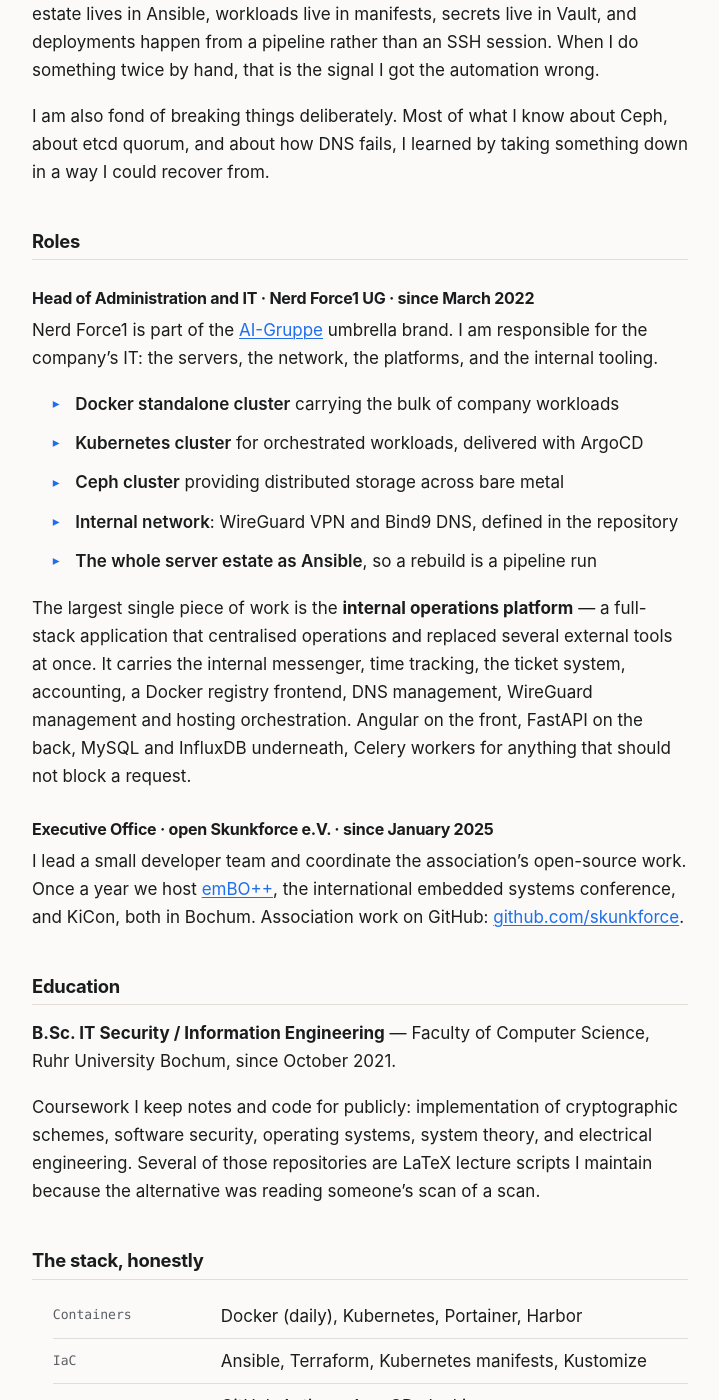
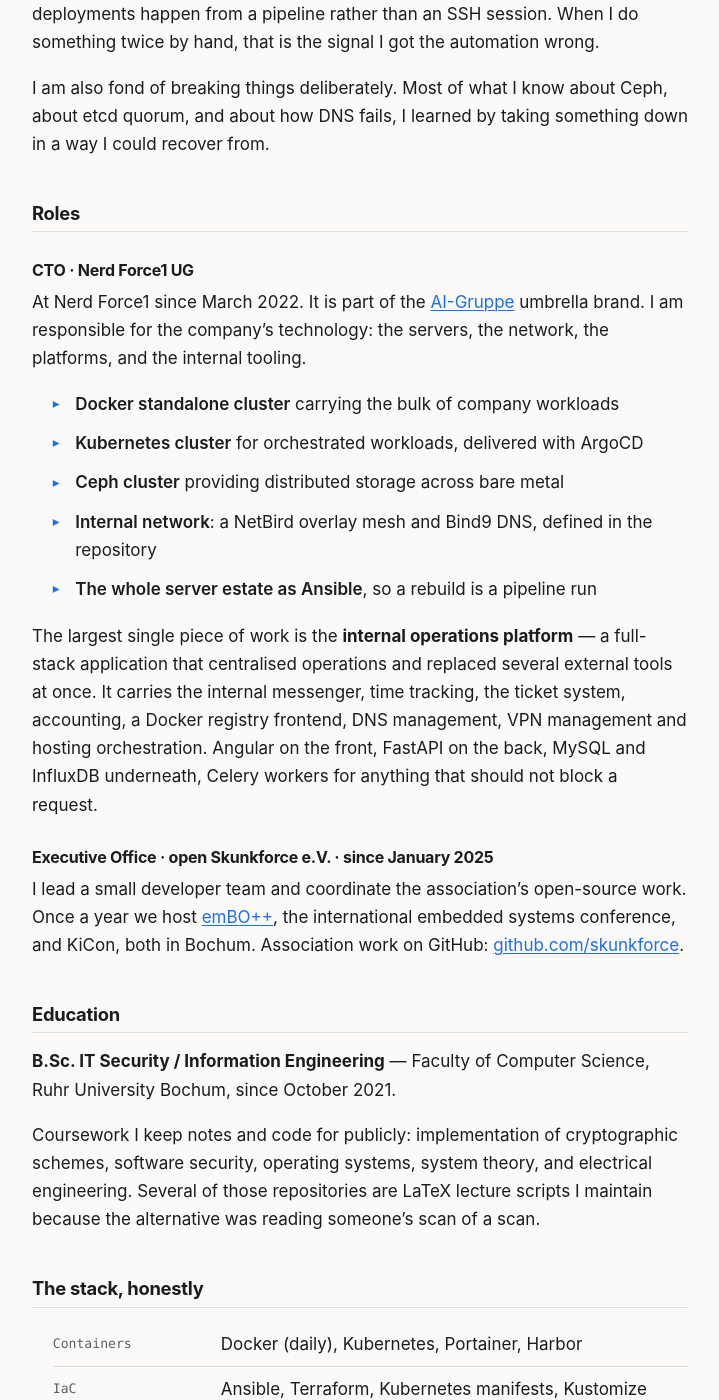
Before and after one commit to PhilippTheServer/PhilippTheServer.github.io, a Jekyll site: the page built from about.md, in a window 1280 px wide and 1400 px high, scrolled down 879 px. Shown: the whole window, without its empty margins (280-999 px from the left). Built offline with Jekyll 4.4.1, drawn with Linux system fonts in a browser that asks for light colours; some of the changed text lies outside the part shown.

Commit message:
Correct the job title and the VPN (#8)
Two things the site claimed that are not true, both corrected by Philipp.

**Title.** He is CTO at Nerd Force1 UG, not Head of Administration and IT. I
took the wrong title from the ORCID employment entry, which still reads the old
one. A dated, self-asserted record is good evidence and it is not the person.

That had a second-order effect worth fixing: llms.txt told language models the
ORCID record was "the authoritative source for his roles". With the two
disagreeing, that sentence pointed models at the wrong answer. ORCID is now
described as the persistent identifier for the person, and llms.txt says
explicitly that this site is authoritative for the current role, naming the
stale ORCID title so a model that reads both knows which to believe.

**VPN.** He administers Bind9 and NetBird, not a plain WireGuard deployment.
Every surface describing what he runs is corrected: the "What I run" lists, the
stack table, knowsAbout in the JSON-LD, the networking skill and work highlight
in resume.json, and llms.txt.

/posts/netbird-vpn/ keeps its WireGuard references. NetBird is built on
WireGuard and the article describes the technology, where "WireGuard does the
actual encryption" is correct.

The platform feature "WireGuard management" became "VPN management" rather than
"NetBird management" — that feature list came from the GitHub profile README and
I do not know which it manages, so it now says the part that is true either way.

check_site.rb asserts the title in profile.json and resume.json, and that
WireGuard appears on no surface describing what he administers. llms.txt is the
exception, because the note explaining the distinction has to name WireGuard to
be useful — so the rule there is that a line naming WireGuard must name NetBird
too. Both assertions were confirmed to fail against the old claims.

Closes #7


Claude-Session: https://claude.ai/code/session_011h2RoMcpr7DAtzVHWX6QpL

Co-authored-by: Claude Opus 5 (1M context) <noreply@anthropic.com>

```diff
--- a/_config.yml
+++ b/_config.yml
@@ -1,8 +1,8 @@
 title: "Philipp Lehmann"
 tagline: "I like building infrastructure, mostly so I can break it again."
 description: >-
-  Infrastructure engineer in Bochum, Germany. Head of Administration and IT at
-  Nerd Force1 UG (AI-Gruppe) and IT-Security student at Ruhr-Universität Bochum.
+  Infrastructure engineer in Bochum, Germany. CTO at Nerd Force1 UG (AI-Gruppe)
+  and IT-Security student at Ruhr-Universität Bochum.
   I write about container platforms, distributed storage, and automating
   everything that shouldn't be done twice.
 url: "https://philipptheserver.com"
--- a/about.md
+++ b/about.md
@@ -5,16 +5,16 @@ subtitle: The longer version, with dates.
 permalink: /about/
 nav_order: 2
 description: >-
-  Background, roles and education of Philipp Lehmann — Head of Administration and
-  IT at Nerd Force1 UG (AI-Gruppe) since 2022, Executive Office at open Skunkforce
-  e.V. since 2025, IT-Security student at Ruhr University Bochum since 2021.
+  Background, roles and education of Philipp Lehmann — CTO at Nerd Force1 UG
+  (AI-Gruppe), Executive Office at open Skunkforce e.V. since 2025, IT-Security
+  student at Ruhr University Bochum since 2021.
 ---
 
 <ul class="facts">
   <li><span class="k">Name</span> <span>Philipp Lehmann</span></li>
   <li><span class="k">Handle</span> <span>PhilippTheServer</span></li>
   <li><span class="k">Based in</span> <span>Bochum, North Rhine-Westphalia, Germany</span></li>
-  <li><span class="k">Role</span> <span>Head of Administration and IT, Nerd Force1 UG (AI-Gruppe)</span></li>
+  <li><span class="k">Role</span> <span>CTO, Nerd Force1 UG (AI-Gruppe)</span></li>
   <li><span class="k">Studying</span> <span>B.Sc. IT Security / Information Engineering, Ruhr University Bochum</span></li>
   <li><span class="k">ORCID</span> <span><a href="https://orcid.org/0009-0002-3922-2471">0009-0002-3922-2471</a></span></li>
   <li><span class="k">Contact</span> <span><a href="mailto:philipp.lehmann@gruppe.ai">philipp.lehmann@gruppe.ai</a></span></li>
@@ -39,24 +39,24 @@ could recover from.
 
 ## Roles
 
-### Head of Administration and IT · Nerd Force1 UG · since March 2022
+### CTO · Nerd Force1 UG
 
-Nerd Force1 is part of the [AI-Gruppe](https://gruppe.ai) umbrella brand. I am
-responsible for the company's IT: the servers, the network, the platforms, and the
-internal tooling.
+At Nerd Force1 since March 2022. It is part of the [AI-Gruppe](https://gruppe.ai)
+umbrella brand. I am responsible for the company's technology: the servers, the network,
+the platforms, and the internal tooling.
 
 <ul class="stack">
   <li><b>Docker standalone cluster</b> carrying the bulk of company workloads</li>
   <li><b>Kubernetes cluster</b> for orchestrated workloads, delivered with ArgoCD</li>
   <li><b>Ceph cluster</b> providing distributed storage across bare metal</li>
-  <li><b>Internal network</b>: WireGuard VPN and Bind9 DNS, defined in the repository</li>
+  <li><b>Internal network</b>: a NetBird overlay mesh and Bind9 DNS, defined in the repository</li>
   <li><b>The whole server estate as Ansible</b>, so a rebuild is a pipeline run</li>
 </ul>
 
 The largest single piece of work is the **internal operations platform** — a full-stack
 application that centralised operations and replaced several external tools at once. It
 carries the internal messenger, time tracking, the ticket system, accounting, a Docker
-registry frontend, DNS management, WireGuard management and hosting orchestration.
+registry frontend, DNS management, VPN management and hosting orchestration.
 Angular on the front, FastAPI on the back, MySQL and InfluxDB underneath, Celery workers
 for anything that should not block a request.
 
@@ -83,7 +83,7 @@ reading someone's scan of a scan.
   <li><span class="k">Containers</span> <span>Docker (daily), Kubernetes, Portainer, Harbor</span></li>
   <li><span class="k">IaC</span> <span>Ansible, Terraform, Kubernetes manifests, Kustomize</span></li>
   <li><span class="k">CI/CD</span> <span>GitHub Actions, ArgoCD, Jenkins</span></li>
-  <li><span class="k">Storage &amp; net</span> <span>Ceph, WireGuard, Bind9, HashiCorp Vault</span></li>
+  <li><span class="k">Storage &amp; net</span> <span>Ceph, NetBird, Bind9, HashiCorp Vault</span></li>
   <li><span class="k">Languages</span> <span>Python, Go, C, C++, TypeScript, Bash</span></li>
   <li><span class="k">Apps</span> <span>FastAPI, Celery, Angular, MySQL, InfluxDB</span></li>
   <li><span class="k">Systems</span> <span>Linux — Debian in production, Arch on my own machines</span></li>
```
Also changed, not shown: _data/person.yml (+5 -4 lines), _data/resume.yml (+8 -8 lines), docs/superpowers/specs/2026-09-06-personal-site-design.md (+7 -4 lines), index.md (+4 -4 lines), llms.txt (+7 -5 lines), scripts/check_site.rb (+36 -3 lines).
